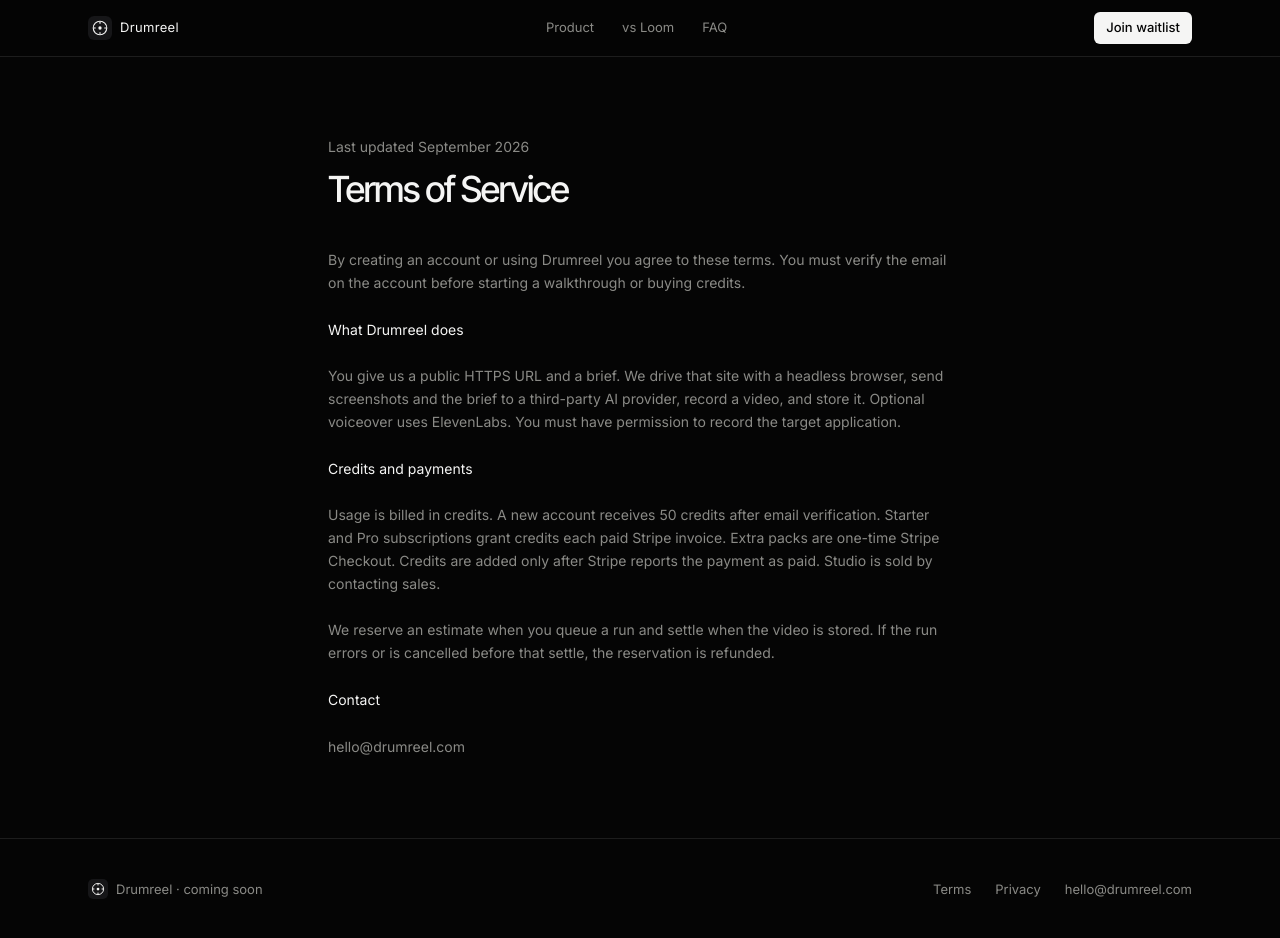
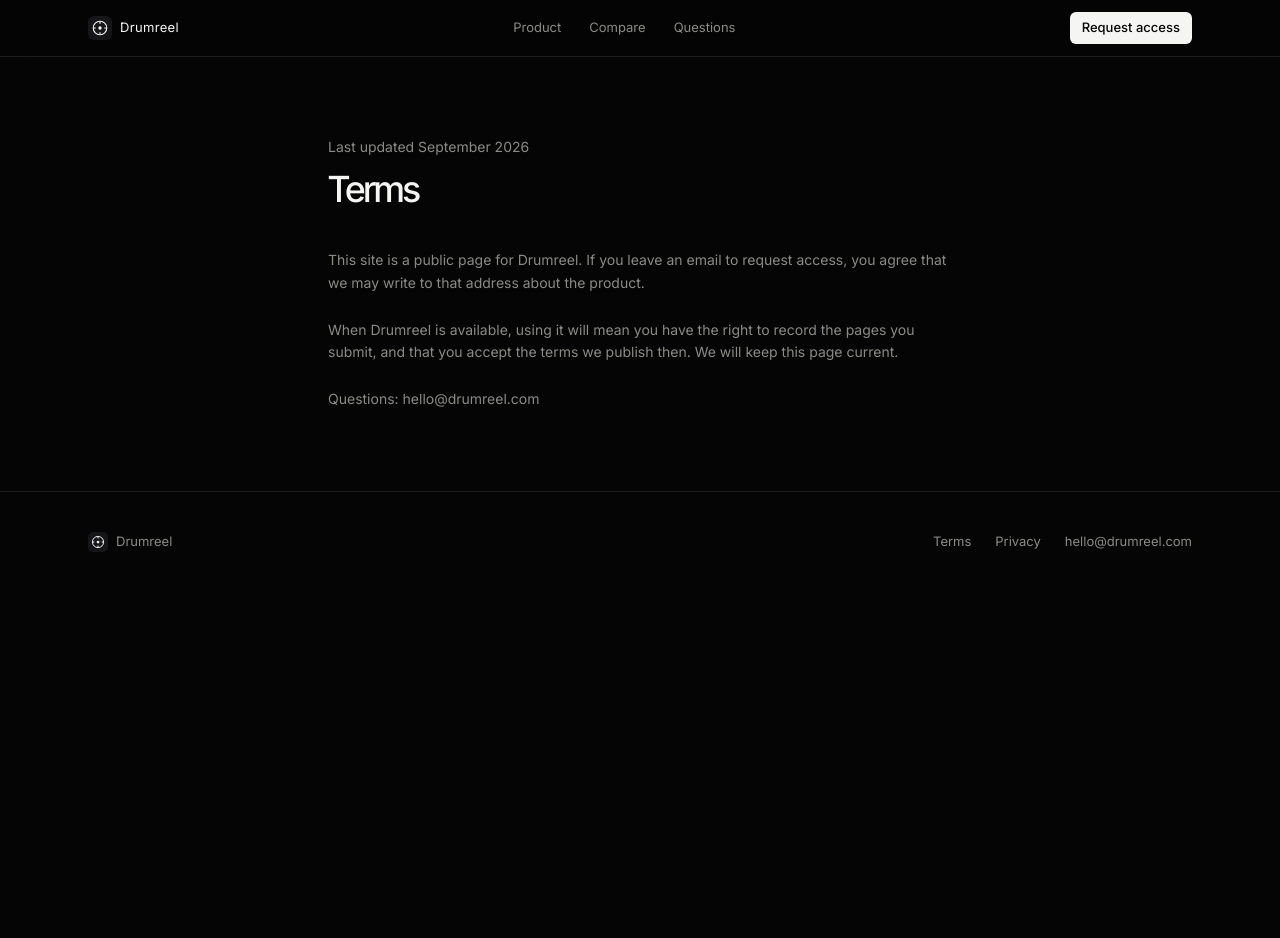
Before and after one commit to mubashirjamali101/drumreel.com, a Next.js app: page /terms in a window 1280 px wide. After the commit the page ends 800 px from the top, so only its background shows below. Built offline with nearby package versions, Linux system fonts and the light colour scheme.

Commit message:
Rewrite public copy in plain English
Drop punchy AI cadence, em dashes, and startup chrome. Headlines and FAQ read like a person wrote them.

```diff
--- a/src/app/layout.tsx
+++ b/src/app/layout.tsx
@@ -16,8 +16,8 @@
 export const metadata: Metadata = {
   metadataBase: new URL(site.domain),
   title: {
-    default: "Drumreel — Product demos, recorded for you",
-    template: "%s · Drumreel",
+    default: "Drumreel",
+    template: "%s | Drumreel",
   },
   description: site.description,
   applicationName: "Drumreel",
@@ -25,7 +25,7 @@
     "product demo video",
     "automated walkthrough",
     "SaaS demo recording",
-    "Playwright demo",
+    "app tutorial",
     "screen recording",
   ],
   openGraph: {
@@ -33,7 +33,7 @@
     locale: "en_US",
     url: site.domain,
     siteName: "Drumreel",
-    title: "Superintelligence for product demos.",
+    title: "Drumreel",
     description: site.description,
   },
   twitter: {
@@ -58,7 +58,7 @@
     offers: {
       "@type": "Offer",
       availability: "https://schema.org/PreOrder",
-      description: "Waitlist · Studio coming soon",
+      description: "Request access. Drumreel is not for sale yet.",
     },
   };
 
--- a/src/app/not-found.tsx
+++ b/src/app/not-found.tsx
@@ -9,7 +9,7 @@
       <Header />
       <main className="mx-auto max-w-xl px-6 py-32 text-center">
         <p className="text-[11px] tracking-[0.14em] text-cream-dim">404</p>
-        <h1 className="display mt-4 text-4xl">That page is not on this reel.</h1>
+        <h1 className="display mt-4 text-4xl">This page is not here.</h1>
         <div className="mt-8 flex justify-center gap-3">
           <Link href="/" className="rounded-full border border-line px-5 py-3 text-sm text-cream-dim hover:text-cream">
             Home
--- a/src/app/opengraph-image.tsx
+++ b/src/app/opengraph-image.tsx
@@ -1,6 +1,6 @@
 import { ImageResponse } from "next/og";
 
-export const alt = "Drumreel — Write a prompt. Get a screen recording.";
+export const alt = "Drumreel. You describe the walkthrough. We record the screen.";
 export const size = { width: 1200, height: 630 };
 export const contentType = "image/png";
 
@@ -14,39 +14,19 @@
           display: "flex",
           flexDirection: "column",
           justifyContent: "space-between",
-          background: "#0c0c0d",
-          color: "#f3eee6",
+          background: "#050505",
+          color: "#f5f5f4",
           padding: "72px",
           fontFamily: "ui-sans-serif, system-ui, -apple-system, Segoe UI, sans-serif",
         }}
       >
-        <div style={{ display: "flex", alignItems: "center", gap: 16, fontSize: 28, letterSpacing: 2 }}>
-          <div
-            style={{
-              width: 36,
-              height: 36,
-              borderRadius: 10,
-              border: "2px solid #c9925a",
-              display: "flex",
-              alignItems: "center",
-              justifyContent: "center",
-              color: "#c9925a",
-              fontSize: 18,
-            }}
-          >
-            ●
-          </div>
-          DRUMREEL
-        </div>
-        <div style={{ display: "flex", flexDirection: "column", gap: 20 }}>
-          <div style={{ fontSize: 64, lineHeight: 1.05, maxWidth: 980 }}>
-            Superintelligence for product demos.
-          </div>
-          <div style={{ fontSize: 28, color: "#8a8a86", maxWidth: 820 }}>
-            Write a prompt. Get a screen recording of your real app.
+        <div style={{ fontSize: 22, letterSpacing: 1 }}>Drumreel</div>
+        <div style={{ display: "flex", flexDirection: "column", gap: 16 }}>
+          <div style={{ fontSize: 56, lineHeight: 1.1, maxWidth: 980, fontWeight: 500 }}>
+            You describe the walkthrough. Drumreel records the screen.
           </div>
         </div>
-        <div style={{ fontSize: 22, color: "#c9925a" }}>drumreel.com · 50 credits after you verify email</div>
+        <div style={{ fontSize: 22, color: "#8a8a86" }}>drumreel.com</div>
       </div>
     ),
     { ...size },
--- a/src/app/page.tsx
+++ b/src/app/page.tsx
@@ -9,28 +9,28 @@
 
 const faqs = [
   {
-    q: "Do you generate the video?",
-    a: "No. We record your real app on screen. What you see is what happened — not a made-up clip.",
+    q: "Is the video generated?",
+    a: "No. Drumreel records your live product. The pictures on screen are yours, not invented.",
   },
   {
-    q: "How is this not Loom?",
-    a: "You don’t click through or sit on camera. You write what to show. You get a finished screen recording.",
+    q: "How is this different from recording it myself?",
+    a: "You write what to show and leave. You do not have to click through the app or sit on camera.",
   },
   {
     q: "Can I record more than one at a time?",
-    a: "Yes. Queue several demos, lessons, or walkthroughs and they record in parallel.",
+    a: "Yes. You can run several recordings together: demos, lessons, walkthroughs, or tutorials.",
   },
   {
-    q: "What can I record?",
-    a: "Product demos, app tutorials, lessons, onboarding, and walkthroughs. If it’s on a public page, we can record it.",
+    q: "What is it for?",
+    a: "Product demos, onboarding, feature walkthroughs, bug walkthroughs, and app tutorials. Anything on a public page.",
   },
   {
-    q: "Can it talk and show a host?",
-    a: "If you want. Pick a voice and a presenter, or leave both off.",
+    q: "Can there be a person and a voice on the video?",
+    a: "Yes. You can add a presenter in the corner and a spoken voice, or neither.",
   },
   {
-    q: "When can I use it?",
-    a: "Soon. Join the waitlist.",
+    q: "When will it be available?",
+    a: "Not yet. Leave your email and we will write when it is ready.",
   },
 ];
 
@@ -44,31 +44,32 @@
           <div className="relative mx-auto max-w-6xl px-6 pb-16 pt-10 lg:pt-14">
             <PromptStage />
             <div className="mt-10 flex flex-col gap-6 md:flex-row md:items-end md:justify-between">
-              <div>
-                <p className="text-[11px] tracking-[0.14em] text-cream-dim">coming soon</p>
-                <h1 className="display mt-2 max-w-xl text-3xl leading-tight md:text-5xl">
-                  Write a prompt.
-                  <span className="font-normal text-cream-dim"> Get a screen recording.</span>
-                </h1>
-              </div>
-              <Cta>Join waitlist</Cta>
+              <h1 className="display max-w-xl text-3xl leading-tight md:text-4xl">
+                You describe the walkthrough. Drumreel records the screen.
+              </h1>
+              <Cta>Request access</Cta>
             </div>
           </div>
         </section>
 
         <section className="border-y border-line">
-          <div className="mx-auto grid max-w-6xl gap-8 px-6 py-14 sm:grid-cols-2 lg:grid-cols-4">
-            {[
-              ["Demos", "Show the product without sitting on camera."],
-              ["Tutorials", "App lessons and how-tos, recorded for you."],
-              ["Walkthroughs", "Onboarding, features, bug fixes."],
-              ["In parallel", "Several recordings at once. Not one after another."],
-            ].map(([t, b]) => (
-              <div key={t}>
-                <h2 className="text-sm font-medium">{t}</h2>
-                <p className="mt-2 text-sm text-cream-dim">{b}</p>
-              </div>
-            ))}
+          <div className="mx-auto grid max-w-6xl gap-10 px-6 py-14 sm:grid-cols-2 lg:grid-cols-4">
+            <div>
+              <h2 className="text-sm font-medium">Demos</h2>
+              <p className="mt-2 text-sm text-cream-dim">Show a feature without recording it yourself.</p>
+            </div>
+            <div>
+              <h2 className="text-sm font-medium">Lessons and tutorials</h2>
+              <p className="mt-2 text-sm text-cream-dim">How-to videos of the live app.</p>
+            </div>
+            <div>
+              <h2 className="text-sm font-medium">Walkthroughs</h2>
+              <p className="mt-2 text-sm text-cream-dim">Onboarding, releases, and bug reports.</p>
+            </div>
+            <div>
+              <h2 className="text-sm font-medium">More than one at once</h2>
+              <p className="mt-2 text-sm text-cream-dim">Start several recordings and let them run together.</p>
+            </div>
           </div>
         </section>
 
@@ -78,33 +79,35 @@
               src="/demos/signup.mp4"
               poster="/demos/signup.jpg"
               avatar="/avatars/sarah.jpg"
-              caption="Signup flow"
+              caption="Sign up"
             />
             <div>
-              <h2 className="display text-3xl md:text-4xl">We record it. We don’t invent it.</h2>
+              <h2 className="display text-3xl md:text-4xl">A recording of your product, not a generated clip</h2>
               <p className="mt-4 max-w-md text-cream-dim">
-                Your real screens. Your real clicks. A video of what actually happened — not a generated fake.
+                Drumreel opens your public page and records what happens there. The video is a screen
+                recording, not something drawn by a model.
               </p>
             </div>
           </div>
 
           <div className="grid items-center gap-12 lg:grid-cols-2">
             <div>
-              <h2 className="display text-3xl md:text-4xl">A host and a voice, if you want.</h2>
+              <h2 className="display text-3xl md:text-4xl">A presenter and a voice are optional</h2>
               <p className="mt-4 max-w-md text-cream-dim">
-                Your product fills the frame. A presenter can sit in the corner. A voice can talk over it.
+                The product stays in the frame. You can place a person in the corner and add a spoken
+                voice, or keep the recording silent.
               </p>
             </div>
             <FilmCard
               src="/demos/gallery.mp4"
               poster="/demos/gallery.jpg"
               avatar="/avatars/elena.jpg"
-              caption="Gallery tour"
+              caption="Gallery"
             />
           </div>
 
           <div>
-            <p className="text-[11px] tracking-[0.14em] text-cream-dim">hosts · voices</p>
+            <p className="text-sm text-cream-dim">Presenters and voices</p>
             <div className="mt-8 grid gap-10 md:grid-cols-2">
               <ul className="grid grid-cols-2 gap-4">
                 {hosts.map((h) => (
@@ -124,7 +127,7 @@
                       <Image src={v.file} alt="" width={32} height={32} className="h-8 w-8 rounded-full object-cover" />
                       {v.name}
                     </span>
-                    <span className="text-xs text-cream-dim">{v.tone.split(" · ")[0]}</span>
+                    <span className="text-xs text-cream-dim">{v.tone}</span>
                   </li>
                 ))}
               </ul>
@@ -136,12 +139,13 @@
               src="/demos/filters.mp4"
               poster="/demos/filters.jpg"
               avatar="/avatars/alex.jpg"
-              caption="Filters walkthrough"
+              caption="Filters"
             />
             <div>
-              <h2 className="display text-3xl md:text-4xl">Need another take? Ask.</h2>
+              <h2 className="display text-3xl md:text-4xl">Record the same walkthrough again</h2>
               <p className="mt-4 max-w-md text-cream-dim">
-                Same walkthrough, new video. You don’t sit through it again.
+                If a screen changed, you do not have to click through it yourself a second time. Ask for
+                another recording of the same walkthrough.
               </p>
             </div>
           </div>
@@ -149,25 +153,25 @@
 
         <section id="loom" className="border-y border-line">
           <div className="mx-auto max-w-6xl px-6 py-24">
-            <h2 className="display max-w-2xl text-3xl md:text-5xl">
-              Keep Loom for the times you need your face.
+            <h2 className="display max-w-2xl text-3xl md:text-4xl">
+              If you need to be on camera, record it yourself. For the rest, use Drumreel.
             </h2>
             <div className="mt-12 overflow-x-auto">
               <table className="w-full min-w-[32rem] text-left text-sm">
                 <thead>
                   <tr className="text-cream-dim">
                     <th className="pb-4 font-normal"> </th>
-                    <th className="pb-4 font-normal">Loom</th>
+                    <th className="pb-4 font-normal">You record it</th>
                     <th className="pb-4 font-normal text-cream">Drumreel</th>
                   </tr>
                 </thead>
                 <tbody className="text-cream-dim">
                   {[
-                    ["On camera", "You", "Optional host"],
-                    ["Who clicks", "You, every time", "Drumreel"],
-                    ["Voice", "You, live", "Optional voice"],
-                    ["A miss", "Start over", "Another take"],
-                    ["Several at once", "One at a time", "Record in parallel"],
+                    ["On camera", "You", "A presenter, if you add one"],
+                    ["Who uses the product", "You", "Drumreel"],
+                    ["Voice", "You, live", "A voice, if you add one"],
+                    ["A mistake", "Start again", "Record it again"],
+                    ["Several videos", "One after another", "At the same time"],
                   ].map(([row, loom, us]) => (
                     <tr key={row} className="border-t border-line">
                       <td className="py-4 pr-6">{row}</td>
@@ -182,13 +186,15 @@
         </section>
 
         <section className="mx-auto max-w-6xl px-6 py-20">
-          <h2 className="display text-3xl">Pricing is coming soon.</h2>
-          <p className="mt-3 max-w-lg text-cream-dim">Join the waitlist. We’ll write when seats open.</p>
+          <h2 className="display text-3xl">Pricing will follow</h2>
+          <p className="mt-3 max-w-lg text-cream-dim">
+            Nothing is for sale yet. Leave your email if you want to hear when it is.
+          </p>
         </section>
 
         <section id="faq" className="border-t border-line">
           <div className="mx-auto max-w-3xl px-6 py-24">
-            <h2 className="display text-3xl">FAQ</h2>
+            <h2 className="display text-3xl">Questions</h2>
             <dl className="mt-10 space-y-8">
               {faqs.map((item) => (
                 <div key={item.q}>
@@ -202,7 +208,8 @@
 
         <section id="waitlist" className="border-t border-line">
           <div className="mx-auto max-w-6xl px-6 py-24">
-            <h2 className="display text-3xl md:text-4xl">Join the waitlist.</h2>
+            <h2 className="display text-3xl md:text-4xl">Request access</h2>
+            <p className="mt-3 max-w-md text-cream-dim">We will email you when Drumreel is ready to use.</p>
             <div className="mt-8">
               <WaitlistForm />
             </div>
--- a/src/app/privacy/page.tsx
+++ b/src/app/privacy/page.tsx
@@ -11,25 +11,18 @@
       <Header />
       <main className="mx-auto max-w-2xl px-6 py-20">
         <p className="text-sm text-cream-dim">Last updated September 2026</p>
-        <h1 className="display mt-3 text-4xl">Privacy Policy</h1>
+        <h1 className="display mt-3 text-4xl">Privacy</h1>
         <div className="mt-10 space-y-6 text-sm leading-relaxed text-cream-dim">
           <p>
-            We collect account email and name, password hash, Stripe billing identifiers, walkthrough
-            prompts, target URLs, generated scripts, screenshots, and video files. We send verification
-            and password-reset mail to the address you give us.
+            If you request access, we store the email you give us so we can write back. We do not sell
+            that list.
           </p>
           <p>
-            Screenshots, page text, and prompts go to the AI provider for the run (OpenAI or Anthropic).
-            Optional narration goes to ElevenLabs. Card data stays with Stripe. Object storage holds
-            videos. Email is sent through Resend or SMTP.
+            This marketing site does not require an account. When the product is live, we will describe
+            what it stores (prompts, recordings, and billing) on this page.
           </p>
           <p>
-            You can delete a finished run in the studio. To delete an account, email {site.email} or{" "}
-            {site.support}.
-          </p>
-          <p>
-            We set an HttpOnly session cookie on the app host that lasts 14 days. This marketing site
-            does not require an account cookie.
+            To be removed from the list, email {site.email}.
           </p>
         </div>
       </main>
--- a/src/app/terms/page.tsx
+++ b/src/app/terms/page.tsx
@@ -11,32 +11,18 @@
       <Header />
       <main className="mx-auto max-w-2xl px-6 py-20">
         <p className="text-sm text-cream-dim">Last updated September 2026</p>
-        <h1 className="display mt-3 text-4xl">Terms of Service</h1>
+        <h1 className="display mt-3 text-4xl">Terms</h1>
         <div className="mt-10 space-y-6 text-sm leading-relaxed text-cream-dim">
           <p>
-            By creating an account or using Drumreel you agree to these terms. You must verify the email
-            on the account before starting a walkthrough or buying credits.
-          </p>
-          <h2 className="text-cream">What Drumreel does</h2>
-          <p>
-            You give us a public HTTPS URL and a brief. We drive that site with a headless browser, send
-            screenshots and the brief to a third-party AI provider, record a video, and store it. Optional
-            voiceover uses ElevenLabs. You must have permission to record the target application.
-          </p>
-          <h2 className="text-cream">Credits and payments</h2>
-          <p>
-            Usage is billed in credits. A new account receives 50 credits after email verification.
-            Starter and Pro subscriptions grant credits each paid Stripe invoice. Extra packs are one-time
-            Stripe Checkout. Credits are added only after Stripe reports the payment as paid. Studio is
-            sold by contacting sales.
+            This site is a public page for Drumreel. If you leave an email to request access, you agree
+            that we may write to that address about the product.
           </p>
           <p>
-            We reserve an estimate when you queue a run and settle when the video is stored. If the run
-            errors or is cancelled before that settle, the reservation is refunded.
+            When Drumreel is available, using it will mean you have the right to record the pages you
+            submit, and that you accept the terms we publish then. We will keep this page current.
           </p>
-          <h2 className="text-cream">Contact</h2>
           <p>
-            {site.email}
+            Questions: {site.email}
           </p>
         </div>
       </main>
--- a/src/components/cta.tsx
+++ b/src/components/cta.tsx
@@ -1,7 +1,7 @@
 import type { ReactNode } from "react";
 
 export function Cta({
-  children = "Join waitlist",
+  children = "Request access",
   className = "",
 }: {
   children?: ReactNode;
--- a/src/components/footer.tsx
+++ b/src/components/footer.tsx
@@ -8,7 +8,7 @@
       <div className="mx-auto flex max-w-6xl flex-col gap-6 px-6 py-10 md:flex-row md:items-center md:justify-between">
         <div className="flex items-center gap-2">
           <Mark className="h-5 w-5" />
-          <p className="text-[13px] text-cream-dim">Drumreel · coming soon</p>
+          <p className="text-[13px] text-cream-dim">Drumreel</p>
         </div>
         <nav className="flex flex-wrap gap-x-6 gap-y-2 text-[13px] text-cream-dim">
           <Link href="/terms" className="hover:text-cream">
--- a/src/components/header.tsx
+++ b/src/components/header.tsx
@@ -14,17 +14,17 @@
             Product
           </a>
           <a href="#loom" className="hover:text-cream">
-            vs Loom
+            Compare
           </a>
           <a href="#faq" className="hover:text-cream">
-            FAQ
+            Questions
           </a>
         </nav>
         <a
           href="#waitlist"
           className="rounded-md bg-cream px-3 py-1.5 text-[13px] font-medium text-ink hover:bg-white"
         >
-          Join waitlist
+          Request access
         </a>
       </div>
     </header>
--- a/src/components/waitlist-form.tsx
+++ b/src/components/waitlist-form.tsx
@@ -34,7 +34,7 @@
   if (state === "ok") {
     return (
       <p className="rounded-md border border-line px-4 py-3 text-sm text-cream">
-        You’re on the list. We’ll write when Studio opens.
+        Thanks. We will email you when Drumreel is ready.
       </p>
     );
   }
@@ -59,7 +59,7 @@
         disabled={state === "sending"}
         className="h-11 rounded-md bg-cream px-5 text-sm font-medium text-ink hover:bg-white disabled:opacity-60"
       >
-        {state === "sending" ? "Joining…" : "Join waitlist"}
+        {state === "sending" ? "Sending" : "Request access"}
       </button>
       {message ? <p className="w-full text-sm text-red-400 sm:col-span-2">{message}</p> : null}
     </form>
--- a/src/lib/site.ts
+++ b/src/lib/site.ts
@@ -3,21 +3,21 @@
   domain: "https://drumreel.com",
   email: "hello@drumreel.com",
   support: "drumreel@mubashirjamali.com",
-  tagline: "The AI camera crew for your product.",
+  tagline: "Screen recordings of your live product.",
   description:
-    "Write a prompt. Drumreel records your real app on screen — demos, lessons, walkthroughs, tutorials. Join the waitlist.",
+    "Describe what to show. Drumreel records your real app on screen. Use it for demos, lessons, walkthroughs, and tutorials.",
 };
 
 export const hosts = [
-  { id: "sarah", name: "Sarah", role: "Product host", file: "/avatars/sarah.jpg" },
-  { id: "alex", name: "Alex", role: "Dev advocate", file: "/avatars/alex.jpg" },
-  { id: "marcus", name: "Marcus", role: "Enterprise", file: "/avatars/marcus.jpg" },
-  { id: "elena", name: "Elena", role: "Launch story", file: "/avatars/elena.jpg" },
+  { id: "sarah", name: "Sarah", role: "Product", file: "/avatars/sarah.jpg" },
+  { id: "alex", name: "Alex", role: "Engineering", file: "/avatars/alex.jpg" },
+  { id: "marcus", name: "Marcus", role: "Sales", file: "/avatars/marcus.jpg" },
+  { id: "elena", name: "Elena", role: "Support", file: "/avatars/elena.jpg" },
 ] as const;
 
 export const voices = [
-  { id: "rachel", name: "Rachel", tone: "Calm · American", engine: "Eleven Multilingual v2", file: "/avatars/sarah.jpg" },
-  { id: "adam", name: "Adam", tone: "Deep · American", engine: "Eleven Turbo v2.5", file: "/avatars/adam.jpg" },
-  { id: "antoni", name: "Antoni", tone: "Sales · American", engine: "Eleven Multilingual v2", file: "/avatars/antoni.jpg" },
-  { id: "bella", name: "Bella", tone: "Warm · American", engine: "Eleven Multilingual v2", file: "/avatars/bella.jpg" },
+  { id: "rachel", name: "Rachel", tone: "Calm", engine: "ElevenLabs", file: "/avatars/sarah.jpg" },
+  { id: "adam", name: "Adam", tone: "Steady", engine: "ElevenLabs", file: "/avatars/adam.jpg" },
+  { id: "antoni", name: "Antoni", tone: "Warm", engine: "ElevenLabs", file: "/avatars/antoni.jpg" },
+  { id: "bella", name: "Bella", tone: "Clear", engine: "ElevenLabs", file: "/avatars/bella.jpg" },
 ] as const;
```
Also changed, not shown: src/components/prompt-stage.tsx (+27 -26 lines), 1 other file (tests, documents, lock files or other folders).
